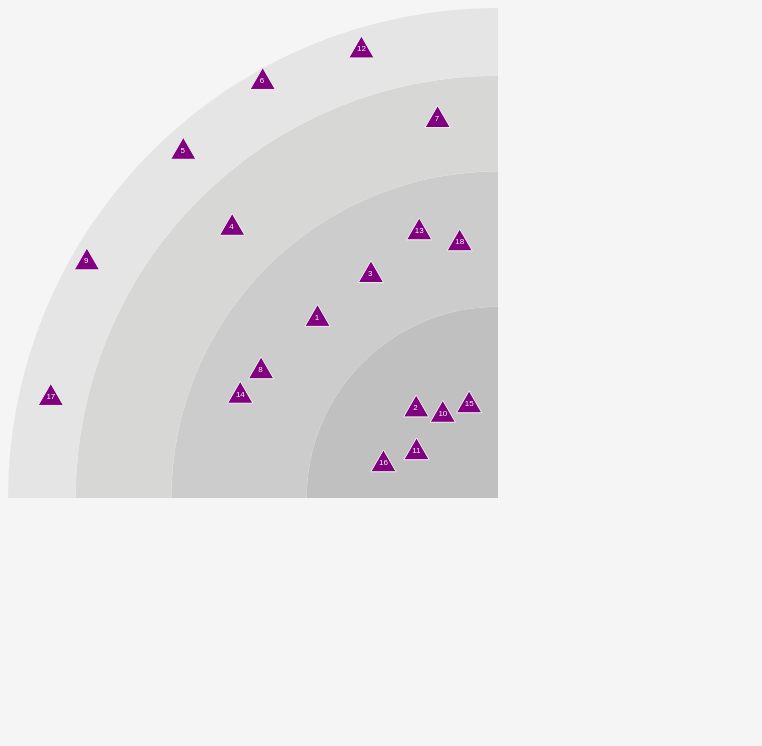
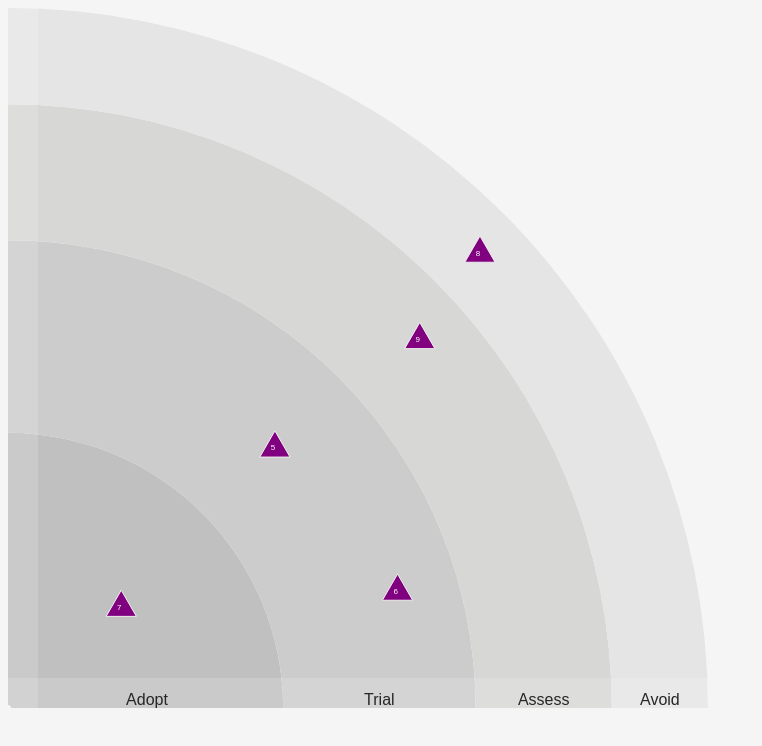
Before and after one commit to teq0/teqradar, a plain HTML site: page index.html in a window 1280 px wide. Shown: the whole page, without its empty margins (0-762 px from the left). Drawn offline with nearby package versions, Linux system fonts and the light colour scheme.

Commit message:
Refactor for slightly better clarity, added labels.

```diff
--- a/js/app.js
+++ b/js/app.js
@@ -99,20 +99,19 @@ function loremIpsum(elem) {
 
         function genDummyData(minItems, maxItems) {
 
-            minItems = minItems || 35;
-            maxItems = maxItems || minItems;
-            maxItems = Math.max(minItems, maxItems);
+          var statuses = [
+            'Adopt',
+            'Trial',
+            'Assess',
+            'Avoid'
+          ];
 
-            var numItems = (minItems != maxItems) ? Math.floor(Math.random() * (maxItems - minItems)) + minItems : maxItems;
-
-            var cfg = displayManager().getRadarConfig();
-            var data = {
-                items: []
-            };
-
-            function genValue(arr) {
-                return arr[Math.floor(Math.random() * arr.length)];
-            }
+          var quadrants = [
+            'Languages and frameworks',
+            'Tools',
+            'Techniques',
+            'Platforms'
+          ];
 
           var names = [
             'ASP.NET MVC',
@@ -129,13 +128,29 @@ function loremIpsum(elem) {
             'Neo4j'
           ];
 
+          minItems = minItems || 35;
+          maxItems = maxItems || minItems;
+          maxItems = Math.max(minItems, maxItems);
+
+          var numItems = (minItems != maxItems) ? Math.floor(Math.random() * (maxItems - minItems)) + minItems : maxItems;
+
+          var data = {
+            statuses: statuses,
+            quadrants: quadrants,
+            items: []
+          };
+
+          function genValue(arr) {
+              return arr[Math.floor(Math.random() * arr.length)];
+          }
+
           numItems = numItems || 35;
 
           for (var idx = 0; idx < numItems; idx++) {
               var item = {
                   name: genValue(names),
-                    status: genValue(cfg.statuses),
-                    category: genValue(cfg.quadrants),
+                  status: genValue(statuses),
+                  category: genValue(quadrants),
                   description: loremIpsum()
               };
 
@@ -150,7 +165,7 @@ function loremIpsum(elem) {
             parseDummyPage();
 
             // TODO - read data from somewhere
-            return genDummyData(18, 30);
+            return genDummyData(24, 64);
         }
 
         return {
@@ -161,22 +176,10 @@ function loremIpsum(elem) {
     var displayManager = function() {
 
         var radarConfig = {
-            width: 500,
-            height: 500,
-            xMargin: 10,
-            yMargin: 10,
-            statuses: [
-                'Adopt',
-                'Trial',
-                'Assess',
-                'Avoid'
-            ],
-            quadrants: [
-                'Languages and frameworks',
-                'Tools',
-                'Techniques',
-                'Platforms'
-            ]
+            width: 700,
+            height: 700,
+            xMargin: 30,
+            yMargin: 30
         };
 
         function getRadarElement() {
@@ -194,19 +197,20 @@ function loremIpsum(elem) {
     };
 
     function init() {
+      var data = dataRepo().getRadarData();
+      var displayConfig = displayManager().getRadarConfig();
+      displayConfig.radarRoot = d3.select('.radarDisplay');
 
-        var radar = Radar(dataRepo, displayManager);
+      var radar = new Radar(data, displayConfig);
 
-        radar.displayRadar();
+      radar.displayRadar(data, data.quadrants[0], displayConfig);
     }
 
     init();
 })($);
 
-function Radar(dataRepo, displayManager) {
+function Radar(data, category, displayConfig) {
 
-    var dRepo = dataRepo();
-    var dMgr = displayManager();
   var radians = {
       PI: Math.PI,
       PI_ON_2: Math.PI/2,
@@ -216,38 +220,127 @@ function Radar(dataRepo, displayManager) {
       PI_ON_16: Math.PI/16
   };
 
-    function displayRadar(category) {
+  // the physical size of the canvas
+  var svgWidth, svgHeight, rWidth, rHeight;
 
-        var radarRoot = dMgr.getRadarElement();
-        var cfg = dMgr.getRadarConfig();
+  // need a scale object so we can work normalised to 1000x1000
 
-        // get the physical size of the canvas
-        var svgWidth = cfg.width - cfg.xMargin;
-        var svgHeight = cfg.height - cfg.yMargin;
-        var rWidth = 1000;
-        var rHeight = 1000;
-
-        // get a scale object so we can work normalised to 1000x1000
-
-        var maxRadius = Math.sqrt((rWidth*rWidth) + (rHeight*rHeight));
-        var rScale = d3.scale.linear()
-            .domain([0, maxRadius])
-            .range([0, Math.sqrt(svgWidth*svgHeight)]);
+  var maxRadius, rScale, iScale;
 
   // one ring per status
   var rings = [];
 
-        var svg = radarRoot.append("svg")
+  // radar builder functions
+
+
+
+  function displayRadar(data, quadrant, displayConfig) {
+
+    function drawRings(svgRings, rings) {
+
+      for (var idxRing = 0; idxRing < rings.length; idxRing++) {
+        var ring = rings[idxRing];
+
+        var arc = d3.svg.arc()
+          .innerRadius(rScale(ring.innerRadius))
+          .outerRadius(rScale(ring.outerRadius))
+          .startAngle(0)
+          .endAngle(radians.PI_ON_2);
+
+        svgRings.append("path")
+          .attr("class", "arc" + idxRing)
+          .attr("d", arc);
+
+        // add labels
+        svgRings.append("text")
+          .attr("class", "ringLabel")
+          .attr("text-anchor", "middle")
+          .attr("x", rScale(ring.centerRadius))
+          .attr("y", -3) // eek - magic number! this should be a constant
+          .text(ring.name);
+
+      }
+
+    }
+    function drawItems(svg, quadrantItems) {
+
+      var symbolSize = 800;
+      //Add the SVG Text Element to the svgContainer
+      var textXOffset = rScale(-4.2);
+      var textYOffset = rScale(13);
+
+      svg.selectAll("path")
+        .data(quadrantItems)
+        .enter()
+        .append("path")
+        .attr("transform", function(d) {
+
+          // distribute the items around the diagonal
+          var theta = (-radians.PI_ON_4) + ((((d.ring.itemCount & 1) << 1) - 1) * ((d.ring.itemCount + 1) >> 1) * d.ring.itemTheta) + ((Math.random() - 0.5) * radians.PI_ON_16);
+          d.ring.itemCount++;
+
+          var radius = d.ring.innerRadius + (d.ring.ringWidth / 2) + (1 + ((Math.random() - 0.5)) * Math.sqrt(d.ring.ringWidth) * 5);
+
+          d.x = (iScale(radius) * Math.cos(theta)) + displayConfig.xMargin;
+          d.y = (iScale(radius) * Math.sin(theta)) - displayConfig.yMargin;
+
+          return "translate(" + d.x + "," + d.y + ")";
+        })
+        .attr("class", "radarItem")
+        .attr("d", d3.svg.symbol().size(rScale(symbolSize))
+          .type('triangle-up'))
+        .each(function(d, i) {
+          // I wonder if this causes a circular reference?
+          d.symbol = this;
+        });
+
+      svg.selectAll("text")
+        .data(quadrantItems)
+        .enter()
+        .append("text")
+        .attr("x", function(d) { return d.x + (textXOffset * ((d.idx+1).toString().length + 1)); })
+        .attr("y", function(d) { return d.y + textYOffset; })
+        .text( function (d) { return d.idx + 1; })
+        .attr("font-family", "sans-serif")
+        .attr("font-size", "8px")
+        .attr("fill", "white")
+        .attr('text-align', 'center')
+        .call(d3.helper.tooltip(
+          function(d, i){
+            return "<b>" + (d.idx + 1) +": " + d.name + "</b><br/><em>" + d.status + "</em><br/><br/>" + d.description;
+          }
+        ));
+    }
+
+
+    svgWidth = displayConfig.width;
+    svgHeight = displayConfig.height;
+    rWidth = 1000;
+    rHeight = 1000;
+
+    // get a scale object so we can work normalised to 1000x1000
+
+    maxRadius = Math.sqrt((rWidth*rWidth) + (rHeight*rHeight));
+
+    rScale = d3.scale.linear()
+        .domain([0, maxRadius])
+        .range([0, Math.sqrt(svgWidth*svgHeight)]);
+
+    iScale = d3.scale.linear()
+      .domain([0, maxRadius])
+      .range([0, Math.sqrt((svgWidth-displayConfig.xMargin)*(svgHeight - displayConfig.yMargin))]);
+
+    var svgCanvas = displayConfig.radarRoot.append("svg")
           .attr("width", svgWidth)
           .attr("height", svgHeight);
 
-        var g = svg.append("g")
-            .attr("transform", "translate(" + svgWidth + "," + svgHeight + ")");
+      var svgRings = svgCanvas.append("g")
+          .attr("transform", "translate(0," + svgHeight + ")");
 
       // calculate the ring radii
-        var innerRadius = 0, outerRadius = 500;
+      var innerRadius = rScale(displayConfig.yMargin), outerRadius = maxRadius;
 
-        _.forEach(cfg.statuses, function(status) {
+      _.forEach(data.statuses, function(status) {
 
           var ring = {
               innerRadius: innerRadius,
@@ -272,12 +365,11 @@ function Radar(dataRepo, displayManager) {
       _.forEach(rings, function(ring, idx) {
           ring.innerRadius = ringScale(ring.innerRadius);
           ring.outerRadius = ringScale(ring.outerRadius);
+          ring.centerRadius = (ring.innerRadius + ring.outerRadius)/2;
           ring.ringWidth = ring.outerRadius - ring.innerRadius;
       });
 
-        var data = dRepo.getRadarData();
-
-        var quadrantItems = !!category ? _.filter(data.items, { category: category }) : data.items;
+      var quadrantItems = !!quadrant ? _.filter(data.items, { category: quadrant }) : data.items;
 
       _.forEach(quadrantItems, function(item, idx) {
           item.idx = idx;
@@ -300,71 +392,24 @@ function Radar(dataRepo, displayManager) {
           // TODO - if itemTheta is too small for the ring's radius things will collide, and we'll need two bands of items
       });
 
-        var symbolSize = 800;
-        var circles = svg.selectAll("path")
-                .data(quadrantItems)
-            .enter()
-                .append("path")
-                .attr("transform", function(d) {
+      drawRings(svgRings, rings);
+      drawItems(svgRings, quadrantItems);
 
-                    // distribute the items around the diagonal
-                    var theta = radians.PI_ON_4 + ((((d.ring.itemCount & 1) << 1) -1) * ((d.ring.itemCount + 1) >> 1) * d.ring.itemTheta) + ((Math.random() - 0.5) * radians.PI_ON_16);
-                    d.ring.itemCount++;
+      svgCanvas.append("rect")
+        .attr("x", 0)
+        .attr("y", 0)
+        .attr("width", displayConfig.xMargin)
+        .attr("height", svgHeight)
+        .attr("opacity", 0.15)
+        .attr("fill", "white");
 
-                    var radius = d.ring.innerRadius + (d.ring.ringWidth / 2) + (1 + ((Math.random() - 0.5)) * Math.sqrt(d.ring.ringWidth) * 5);
-
-                    d.x = svgWidth - (rScale(radius) * Math.cos(theta)) - cfg.xMargin;
-                    d.y = svgHeight - (rScale(radius) * Math.sin(theta)) - cfg.yMargin;
-
-                    return "translate(" + d.x + "," + d.y + ")";
-                })
-                .attr("class", "radarItem")
-                .attr("d", d3.svg.symbol().size(rScale(symbolSize))
-                .type('triangle-up'))
-                .each(function(d, i) {
-                        // I wonder if this causes a circular reference?
-                        d.symbol = this;
-                });
-
-
-        //Add the SVG Text Element to the svgContainer
-        var text = svg.selectAll("text")
-                                .data(data.items)
-                                .enter()
-                                .append("text");
-
-        var textXOffset = rScale(-4.2);
-        var textYOffset = rScale(13);
-
-        //Add SVG Text Element Attributes
-        var textLabels = text
-             .attr("x", function(d) { return d.x + (textXOffset * ((d.idx+1).toString().length + 1)); })
-             .attr("y", function(d) { return d.y + textYOffset; })
-             .text( function (d) { return d.idx + 1; })
-             .attr("font-family", "sans-serif")
-             .attr("font-size", "8px")
-             .attr("fill", "white")
-             .attr('text-align', 'center')
-            .call(d3.helper.tooltip(
-                function(d, i){
-                    return "<b>" + (d.idx + 1) +": " + d.name + "</b><br/><em>" + d.status + "</em><br/><br/>" + d.description;
-                }
-            ));
-
-
-        for (var idxRing = 0; idxRing < rings.length; idxRing++) {
-            var ring = rings[idxRing];
-
-            var arc = d3.svg.arc()
-                .innerRadius(rScale(ring.innerRadius))
-                .outerRadius(rScale(ring.outerRadius))
-                .startAngle(radians.THREE_PI_ON_2)
-                .endAngle(2 * Math.PI);
-
-            g.append("path")
-                .attr("class", "arc" + idxRing)
-                .attr("d", arc);
-        }
+      svgCanvas.append("rect")
+        .attr("x", 0)
+        .attr("y", svgHeight - displayConfig.yMargin)
+        .attr("width", svgWidth)
+        .attr("height", displayConfig.yMargin)
+        .attr("opacity", 0.15)
+        .attr("fill", "white");
     }
 
     return {
```
Also changed, not shown: index.html (+12 -1 lines). Lines whose indentation alone changed are shown as unchanged.
